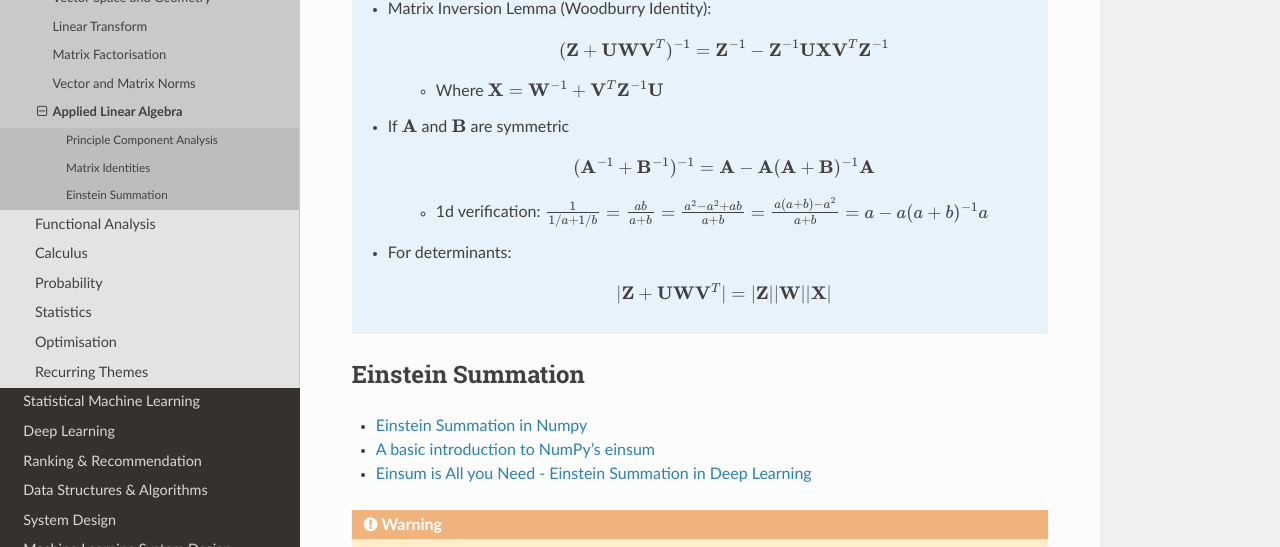
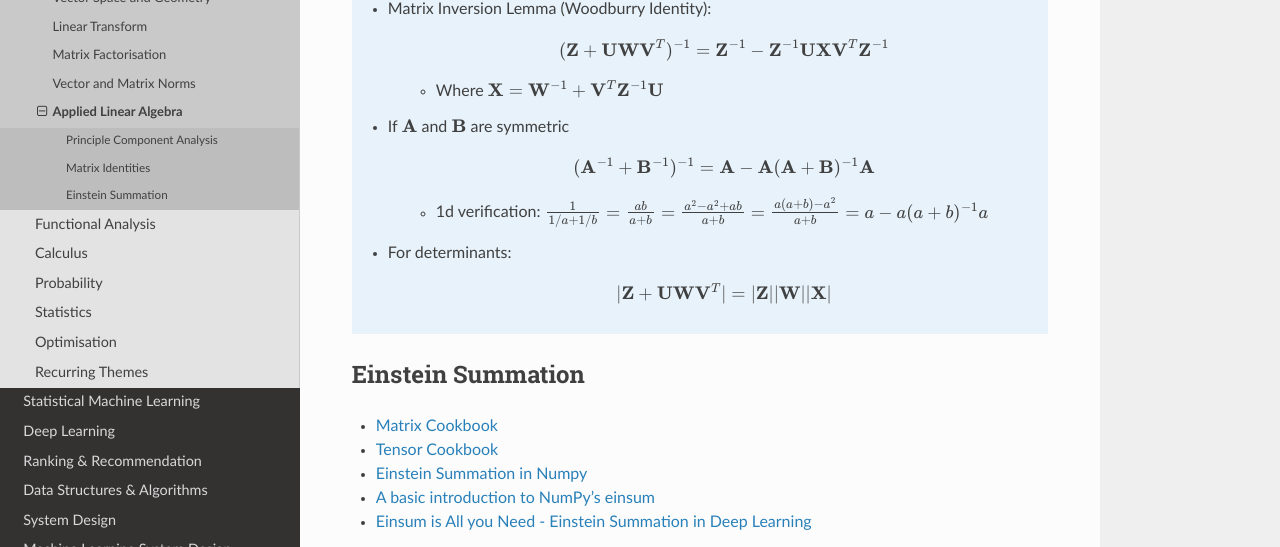
Before and after one commit to uselesstechjunks/leetcode, a Sphinx documentation site: the page built from docs/source/math/linalg/applied.rst, in a window 1280 px wide and 900 px high, scrolled down 899 px, cut to the strip 0-547 px from the top of the window. Built offline with Sphinx 7.4.7 and the Read the Docs theme 2.0.0, drawn with Linux system fonts in a browser that asks for light colours.

Commit message:
Update applied.rst

```diff
--- a/docs/source/math/linalg/applied.rst
+++ b/docs/source/math/linalg/applied.rst
@@ -44,6 +44,8 @@ Matrix Identities
 ********************************************************************************
 Einstein Summation
 ********************************************************************************
+* `Matrix Cookbook <https://www.math.uwaterloo.ca/~hwolkowi/matrixcookbook.pdf>`_
+* `Tensor Cookbook <https://tensorcookbook.com/>`_
 * `Einstein Summation in Numpy <https://obilaniu6266h16.wordpress.com/2016/02/04/einstein-summation-in-numpy/>`_
 * `A basic introduction to NumPy's einsum <https://ajcr.net/Basic-guide-to-einsum/>`_
 * `Einsum is All you Need - Einstein Summation in Deep Learning <https://rockt.github.io/2018/04/30/einsum>`_
```
